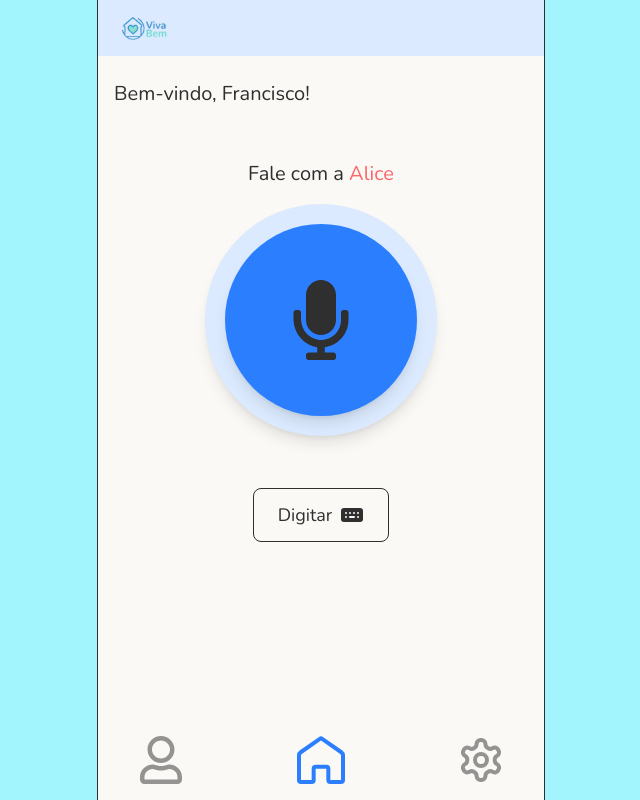
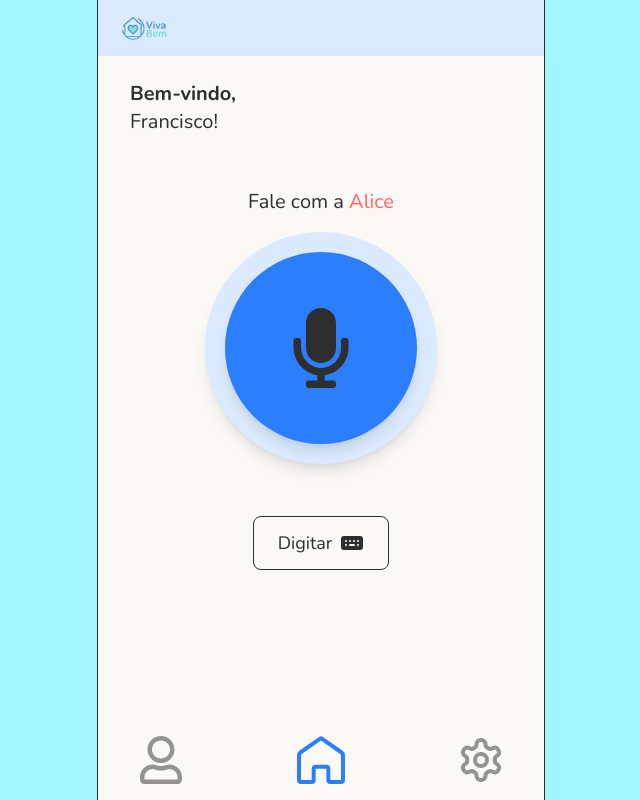
Before and after one commit to GabrielAlves263/vivai, a Next.js app: page / in a window 1280 px wide. Shown: the whole page, without its empty margins (319-959 px from the left). Built offline with nearby package versions, Linux system fonts and the light colour scheme.

Commit message:
fix: adjust padding and improve welcome message formatting in Home component

```diff
--- a/src/app/page.tsx
+++ b/src/app/page.tsx
@@ -7,9 +7,10 @@ export default function Home() {
   return (
     <div className="min-h-screen flex flex-col w-md items-center justify-between bg-[#FAF9F6] border-x">
       <Header />
-      <main className="w-full flex bg-custom-blue flex-col items-center flex-grow text-center px-4 gap-7">
+      <main className="w-full flex bg-custom-blue flex-col items-center flex-grow text-center px-8 gap-7">
         <h1 className="text-xl mt-6 mb-6 w-full text-left">
-          Bem-vindo, Francisco!
+          <strong>Bem-vindo,</strong> <br />
+          Francisco!
         </h1>
         <VoiceButton />
         <TextInputButton />
```
